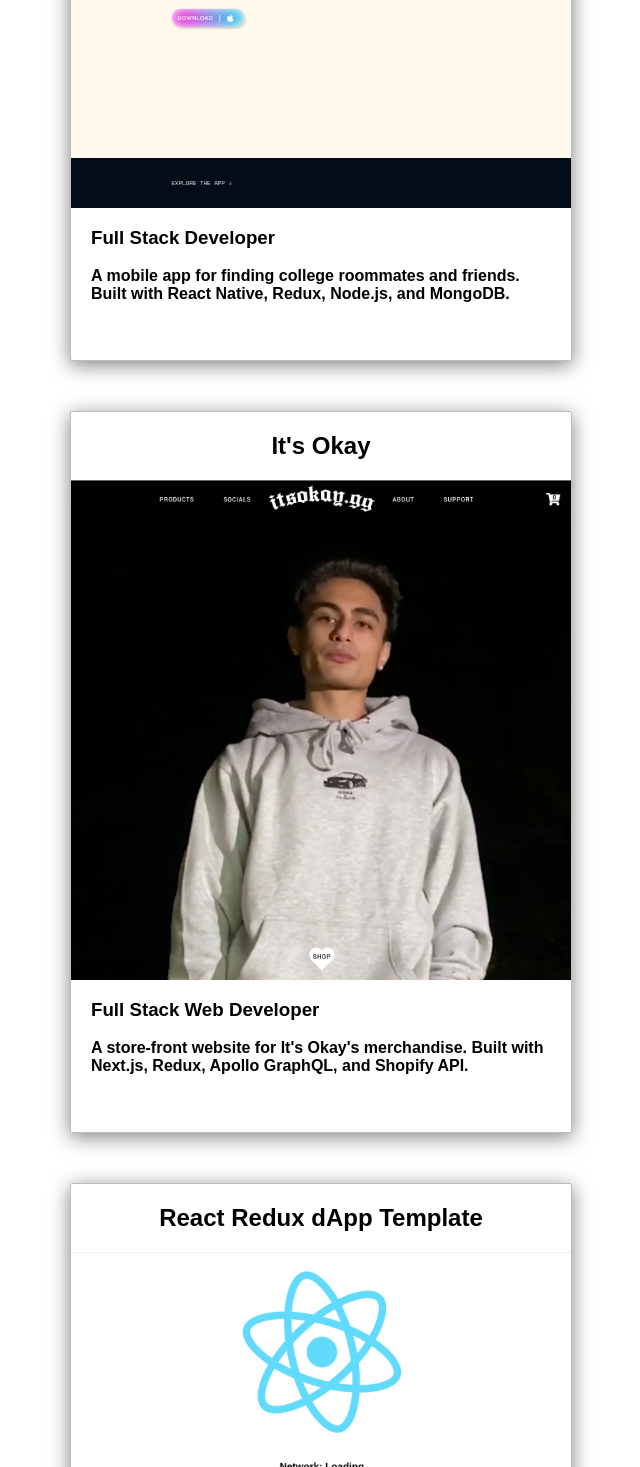
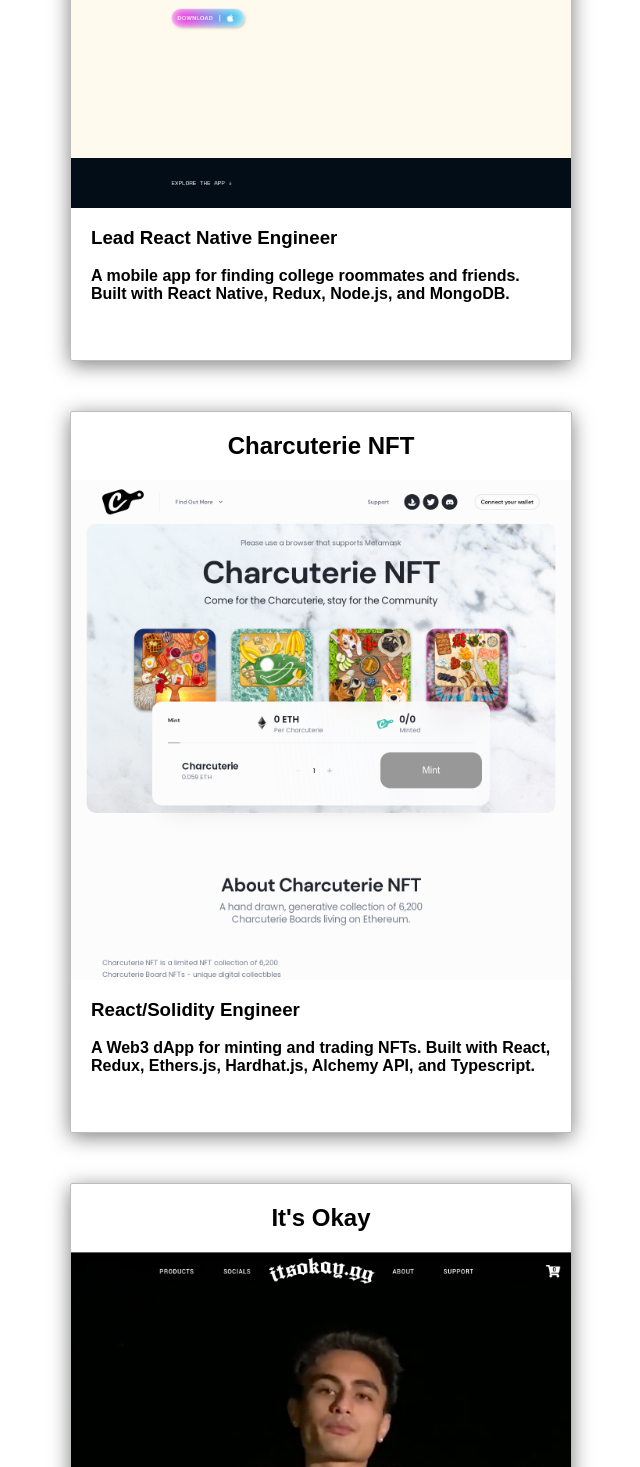
Before and after one commit to randomslap/kentokazaki, a Next.js app: page / in a window 1280 px wide. Shown: the part 1333-2800 px from the top of the page, without its empty margins (639-1279 px from the left). Built offline with nearby package versions, Linux system fonts and the light colour scheme.

Commit message:
updated profile, added project

```diff
--- a/components/Carousel.tsx
+++ b/components/Carousel.tsx
@@ -13,7 +13,7 @@
 		image: "/projects/chalkapp.png",
 		description:
 			"A mobile app for Esports tournaments. Built with React Native, Apollo GraphQL, and AWS.",
-		position: "Lead Full Stack Developer",
+		position: "Lead Software Engineer",
 	},
 	{
 		url: "https://www.densocial.io/",
@@ -21,7 +21,15 @@
 		image: "/projects/densocial.png",
 		description:
 			"A mobile app for finding college roommates and friends. Built with React Native, Redux, Node.js, and MongoDB.",
-		position: "Full Stack Developer",
+		position: "Lead React Native Engineer",
+	},
+	{
+		url: "https://charcuterie-nft.vercel.app",
+		title: "Charcuterie NFT",
+		image: "/projects/charcuterie.png",
+		description:
+			"A Web3 dApp for minting and trading NFTs. Built with React, Redux, Ethers.js, Hardhat.js, Alchemy API, and Typescript.",
+		position: "React/Solidity Engineer",
 	},
 	{
 		url: "https://itsokay.gg/",
@@ -37,7 +45,7 @@
 		image: "/projects/dapp.png",
 		description:
 			"A template for single page dApps with a smart contract deployed on Rinkeby Testnet. This was written and deployed in a day. Built with React, Redux, Ethers.js, Hardhat.js, Alchemy API, and Typescript.",
-		position: "Web3/Solidity Developer",
+		position: "React/Solidity Engineer",
 	},
 ]
 
--- a/next.config.js
+++ b/next.config.js
@@ -1,6 +1,6 @@
 /** @type {import('next').NextConfig} */
 const nextConfig = {
-  reactStrictMode: true,
+	reactStrictMode: true,
 }
 
 module.exports = nextConfig
```
Also changed, not shown: public/profile.jpg, public/projects/charcuterie.png (added).
